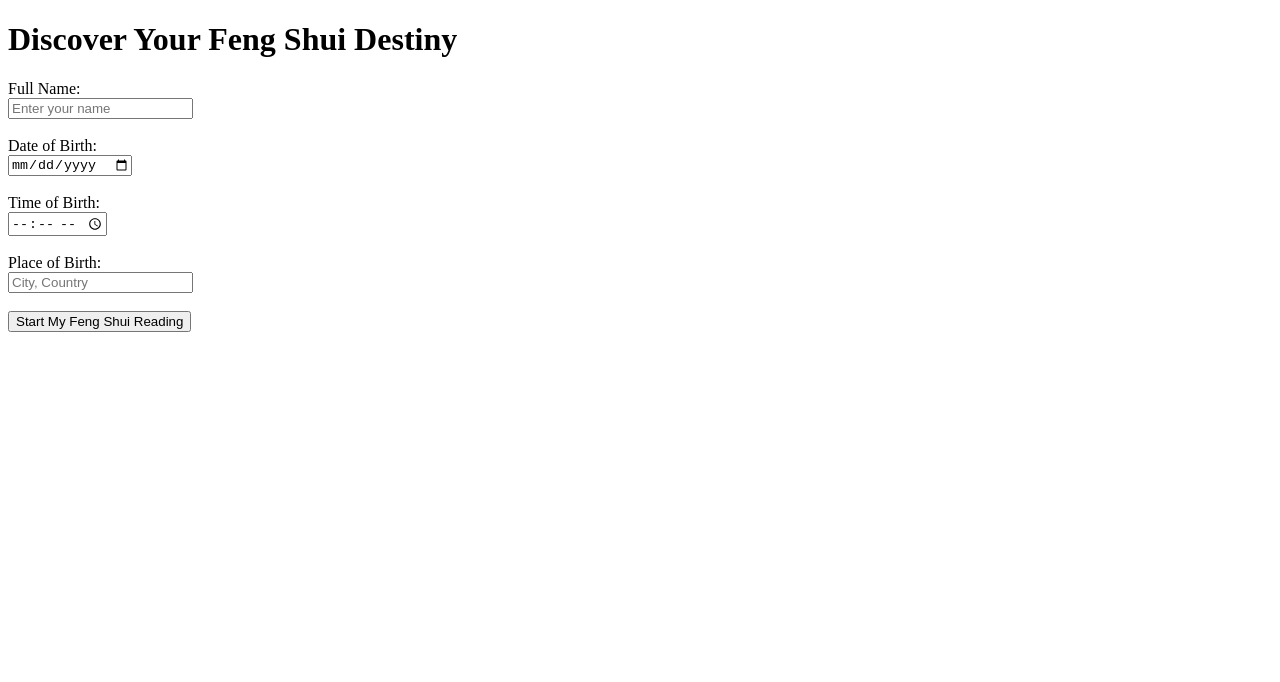
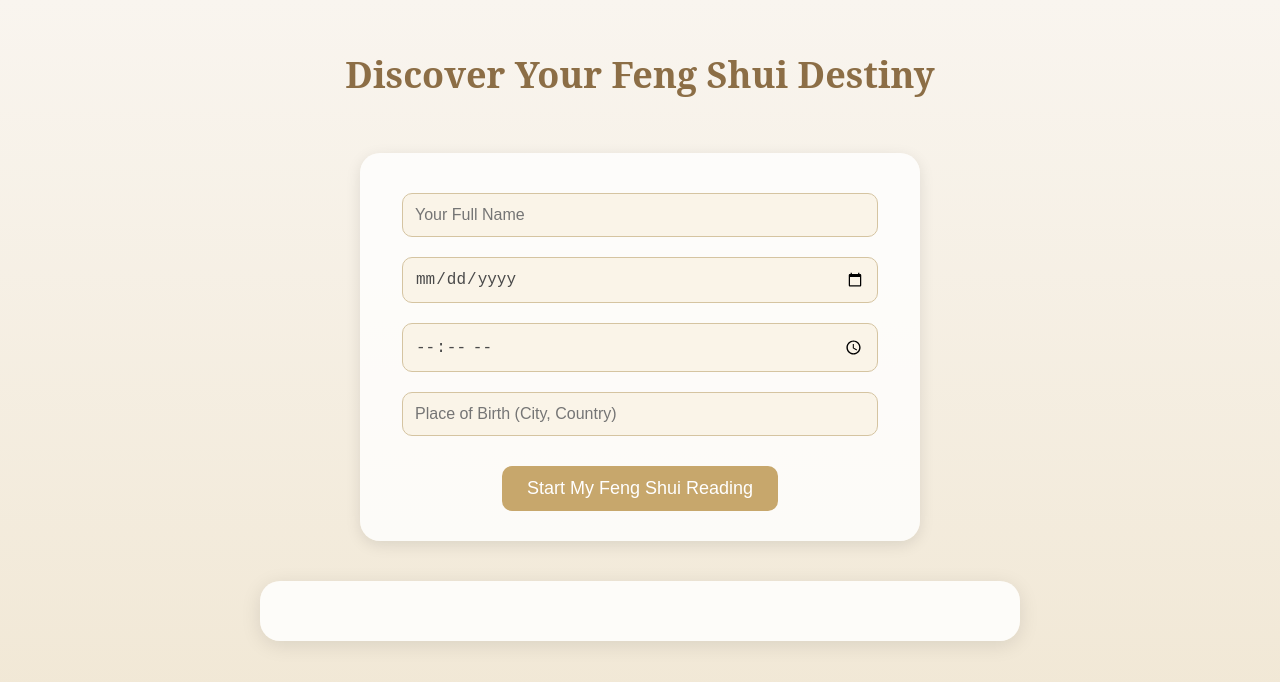
Before and after one commit to laozheng16888/letter-fengshui, a plain HTML site: page index.html in a window 1280 px wide. Drawn offline with Linux system fonts and the light colour scheme.

Commit message:
index.html

```diff
--- a/index.html
+++ b/index.html
@@ -4,33 +4,106 @@
   <meta charset="UTF-8">
   <meta name="viewport" content="width=device-width, initial-scale=1">
   <title>Letter Feng Shui Reading</title>
+  <style>
+    body {
+      background: linear-gradient(to bottom, #f9f5ef, #f0e6d2);
+      font-family: 'Lora', 'Noto Serif', serif;
+      color: #4a4a4a;
+      margin: 0;
+      padding: 0;
+      display: flex;
+      flex-direction: column;
+      align-items: center;
+      min-height: 100vh;
+    }
+    h1 {
+      margin-top: 50px;
+      font-size: 36px;
+      color: #8c6e46;
+      text-align: center;
+    }
+    form {
+      background: rgba(255, 255, 255, 0.8);
+      padding: 30px;
+      border-radius: 20px;
+      box-shadow: 0 4px 15px rgba(0,0,0,0.1);
+      width: 90%;
+      max-width: 500px;
+      margin-top: 30px;
+      text-align: center;
+    }
+    input[type="text"], input[type="date"], input[type="time"] {
+      width: 90%;
+      padding: 12px;
+      margin: 10px 0;
+      border: 1px solid #d5c4a1;
+      border-radius: 10px;
+      background: #faf4e8;
+      color: #4a4a4a;
+      font-size: 16px;
+    }
+    button[type="submit"] {
+      margin-top: 20px;
+      padding: 12px 25px;
+      background-color: #c7a76c;
+      border: none;
+      border-radius: 10px;
+      color: white;
+      font-size: 18px;
+      cursor: pointer;
+      transition: background-color 0.3s ease;
+    }
+    button[type="submit"]:hover {
+      background-color: #a98d5e;
+    }
+    #report-section {
+      margin-top: 40px;
+      background: rgba(255, 255, 255, 0.85);
+      padding: 30px;
+      border-radius: 20px;
+      width: 90%;
+      max-width: 700px;
+      box-shadow: 0 4px 20px rgba(0,0,0,0.1);
+      text-align: left;
+    }
+    #paywall-section {
+      text-align: center;
+      margin-top: 20px;
+    }
+    #paywall-section button {
+      margin-top: 20px;
+      padding: 12px 25px;
+      background-color: #b38e5d;
+      border: none;
+      border-radius: 10px;
+      color: white;
+      font-size: 18px;
+      cursor: pointer;
+      transition: background-color 0.3s ease;
+    }
+    #paywall-section button:hover {
+      background-color: #937247;
+    }
+  </style>
 </head>
 <body>
 
   <h1>Discover Your Feng Shui Destiny</h1>
 
   <form id="fengshui-form">
-    <label>Full Name:</label><br>
-    <input type="text" id="fullname" placeholder="Enter your name" required><br><br>
-
-    <label>Date of Birth:</label><br>
-    <input type="date" id="birthdate" required><br><br>
-
-    <label>Time of Birth:</label><br>
-    <input type="time" id="birthtime" required><br><br>
-
-    <label>Place of Birth:</label><br>
-    <input type="text" id="birthplace" placeholder="City, Country" required><br><br>
-
+    <input type="text" id="fullname" placeholder="Your Full Name" required><br>
+    <input type="date" id="birthdate" required><br>
+    <input type="time" id="birthtime" required><br>
+    <input type="text" id="birthplace" placeholder="Place of Birth (City, Country)" required><br>
     <button type="submit">Start My Feng Shui Reading</button>
   </form>
 
-  <div id="report-section" style="margin-top: 30px;">
-    <!-- 自动生成的简单版报告将在这里出现 -->
+  <div id="report-section">
+    <!-- 报告结果将出现在这里 -->
   </div>
 
-  <div id="paywall-section" style="margin-top: 20px;">
-    <!-- 引导用户解锁完整版 -->
+  <div id="paywall-section">
+    <!-- 付费完整版入口 -->
   </div>
 
 <script src="fengshui.js"></script>
```
